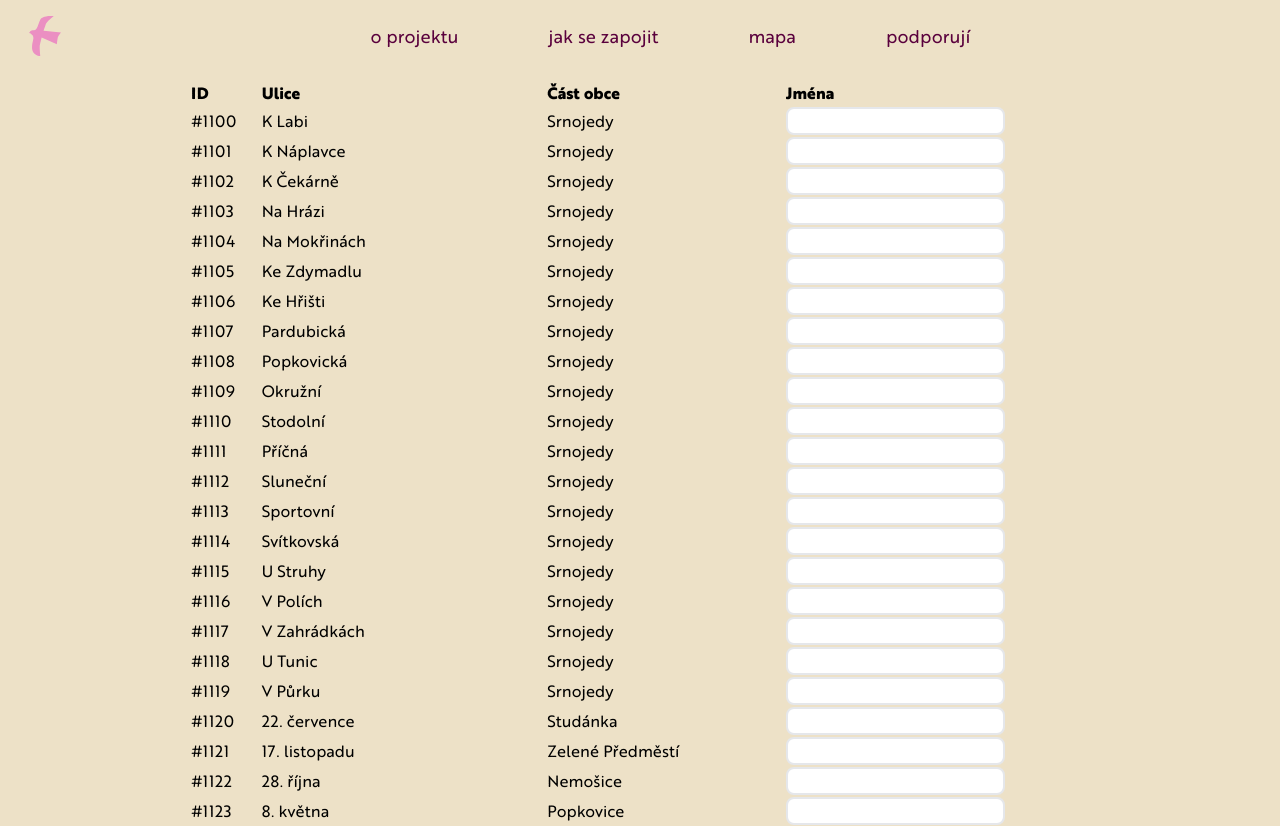
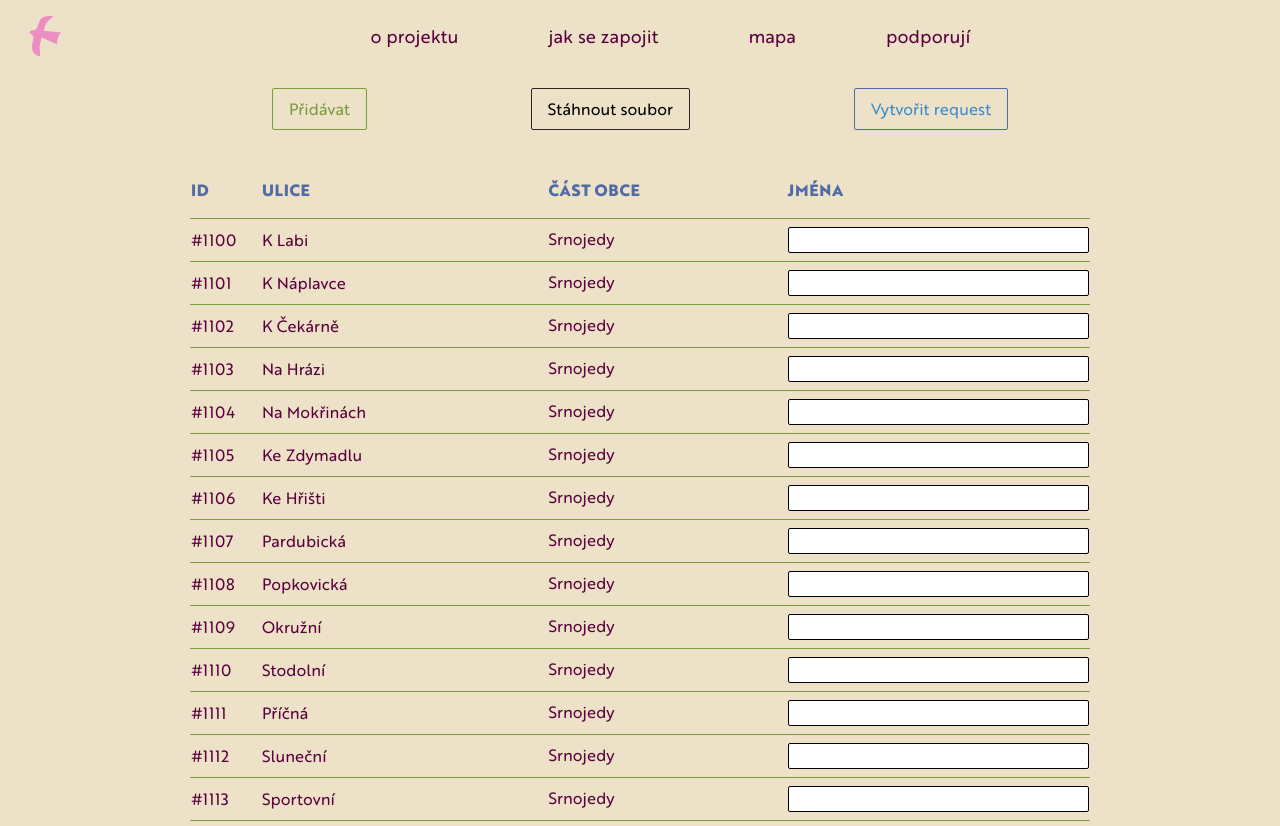
Before and after one commit to petrkucerak/modlitbyzaulice, a Next.js app: page /form in a window 1280 px wide. Shown: the top 826 px of the page. Built offline with nearby package versions, Linux system fonts and the light colour scheme.

Commit message:
Create base table style

```diff
--- a/components/table/row.js
+++ b/components/table/row.js
@@ -10,14 +10,14 @@ export default function Row({ newData, street }) {
 
   const [name, setName] = useState(street.name);
   return (
-    <tr>
-      <td>#{street.unique_number}</td>
-      <td>{street.street_name}</td>
-      <td>{street.district_name}</td>
-      <td>
+    <tr className="border-y border-olive text-wine">
+      <td className="py-2">#{street.unique_number}</td>
+      <td className="py-2">{street.street_name}</td>
+      <td className="py-2 hidden md:flex">{street.district_name}</td>
+      <td className="py-2">
         <input
           type="text"
-          className="border-2 rounded-lg px-2"
+          className="border border-black rounded-sm px-2 w-full"
           value={name}
           onChange={(e) => (
             setName(e.target.value),
--- a/components/table/table.js
+++ b/components/table/table.js
@@ -18,13 +18,33 @@ export default function Table() {
   }
   return (
     <div className="flex flex-col items-center justify-between w-full">
-      <table className="w-full mt-8">
+      <div className="mt-10 w-full flex flex-row justify-around">
+        <button
+          className="border border-olive text-olive hover:bg-olive transition hover:text-white p-2 px-4 rounded-sm w-fit cursor-pointer"
+          onClick={() => alert("TODO")}
+        >
+          Přidávat
+        </button>
+        <button
+          className="border border-stone-800 hover:bg-stone-800 transition hover:text-white p-2 px-4 rounded-sm w-fit cursor-pointer"
+          onClick={() => downloadFile()}
+        >
+          Stáhnout soubor
+        </button>
+        <button
+          className="border border-darkBlue text-blue hover:bg-darkBlue transition hover:text-white p-2 px-4 rounded-sm w-fit cursor-pointer"
+          onClick={() => alert("TODO")}
+        >
+          Vytvořit request
+        </button>
+      </div>
+      <table className="w-full my-8">
         <thead>
-          <tr className="text-left">
-            <th>ID</th>
-            <th>Ulice</th>
-            <th>Část obce</th>
-            <th>Jména</th>
+          <tr className="text-left font-brother1816 uppercase text-darkBlue">
+            <th className="py-4">ID</th>
+            <th className="py-4">Ulice</th>
+            <th className="py-4 hidden md:flex">Část obce</th>
+            <th className="py-4">Jména</th>
           </tr>
         </thead>
         <tbody>
@@ -39,12 +59,6 @@ export default function Table() {
           })}{" "}
         </tbody>
       </table>
-      <button
-        className="my-8 border border-stone-800 hover:bg-stone-800 transition hover:text-white p-2 px-4 rounded-2xl w-fit cursor-pointer"
-        onClick={() => downloadFile()}
-      >
-        Stáhnout soubor
-      </button>
     </div>
   );
 }
```
